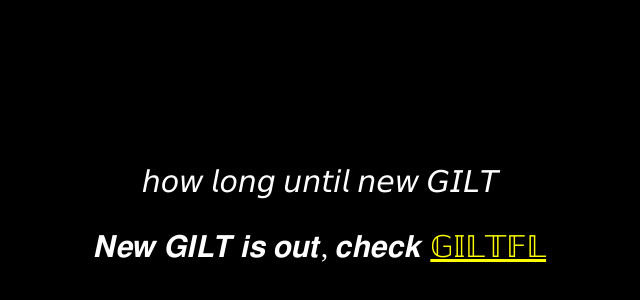
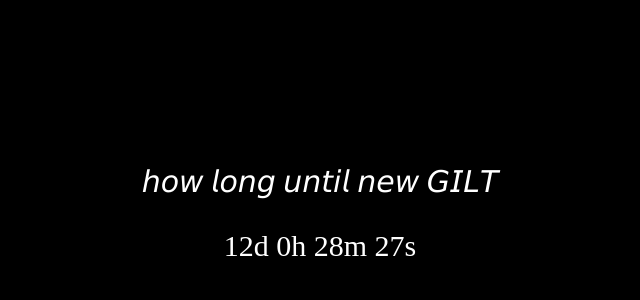
Before and after one commit to knifepunchrecords/GILTwiki, a plain HTML site: page index.html in a window 1280 px wide. Shown: the part 174-474 px from the top of the page, without its empty margins (320-960 px from the left). Drawn offline with Linux system fonts and the light colour scheme.

Commit message:
Update index.html

```diff
--- a/index.html
+++ b/index.html
@@ -25,7 +25,7 @@ a {
 
 <script>
 // Set the date we're counting down to
-var countDownDate = new Date("Aug 7, 2020 15:00:00").getTime();
+var countDownDate = new Date("Aug 21, 2020 00:00:00").getTime();
 
 // Update the count down every 1 second
 var x = setInterval(function() {
```
